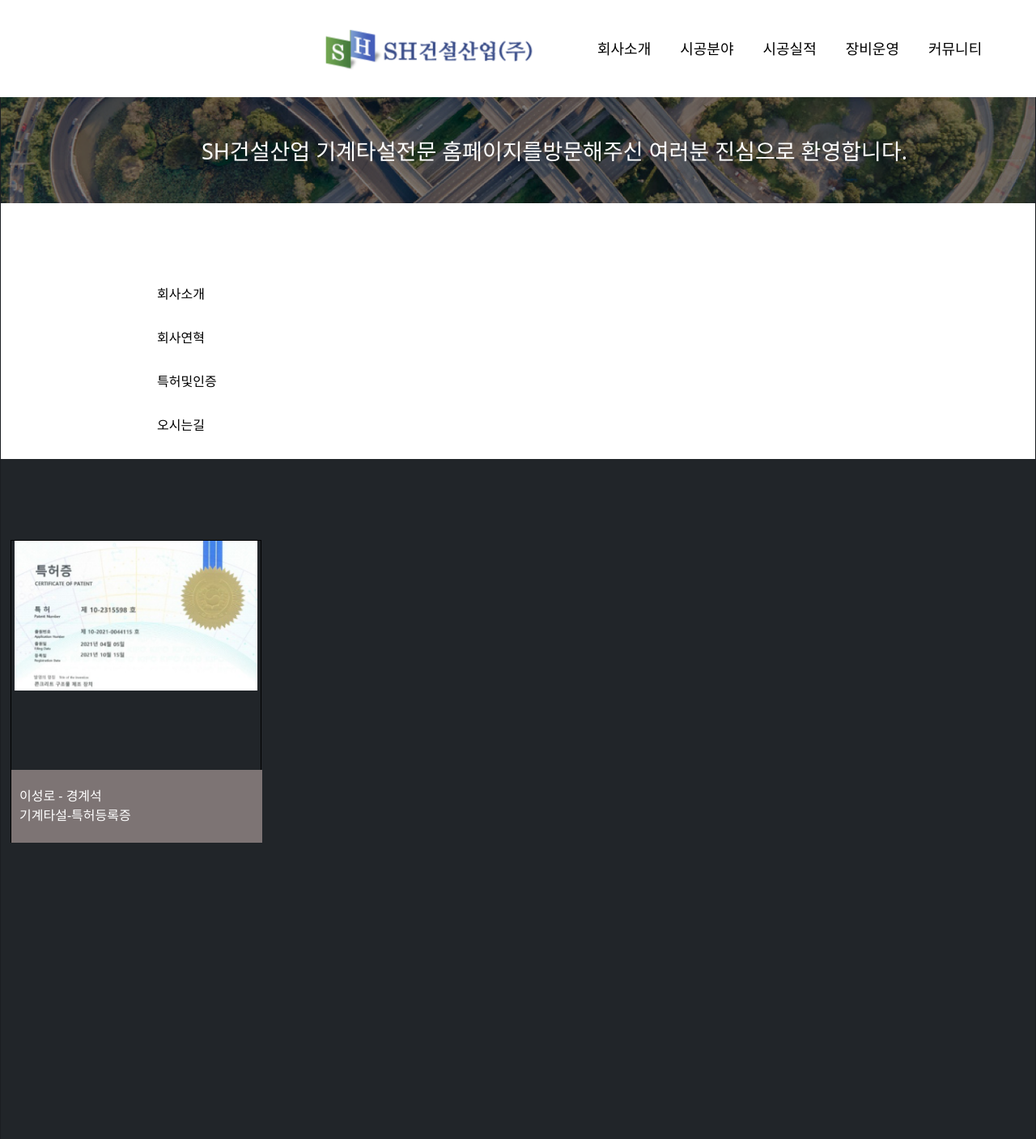
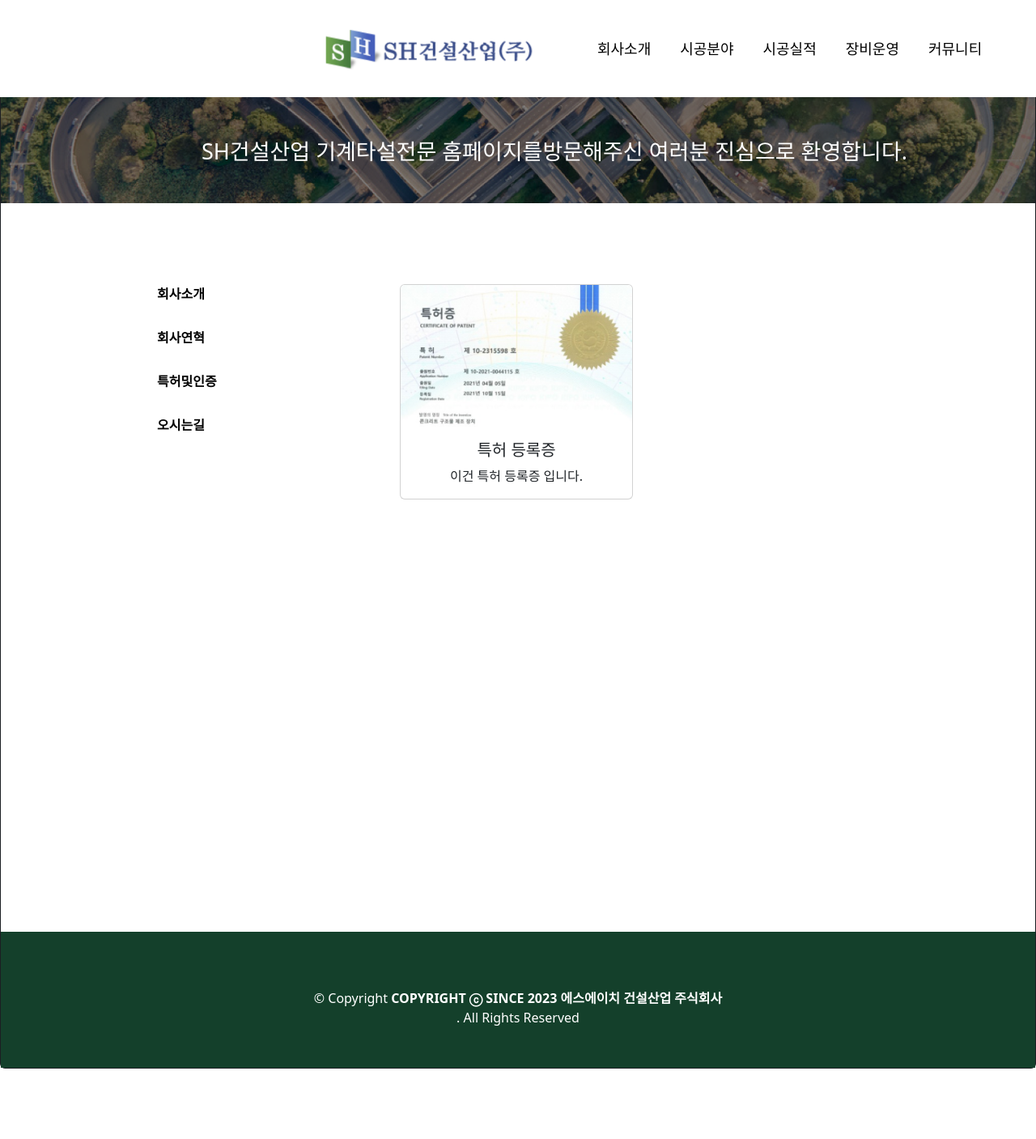
Before and after one commit to DrugCoding/SH_company_pjt, a Django app: page /companies/patent/ in a window 1280 px wide. Shown: the top 1407 px of the page at 81% size. After the commit the page ends 1320 px from the top, so only its background shows below. Run offline with Django 3.2, Linux system fonts and the light colour scheme.

Commit message:
chore: footer 오류 해결, css 코드 수정

```diff
--- a/companies/templates/companies/patent.html
+++ b/companies/templates/companies/patent.html
@@ -26,38 +26,45 @@
       <div class="row">
         <div class="col-sm-4">
           <div style="margin-top: 100px;">
-            <ul style=" list-style: none; margin-left: 80px; text-align: left;">
+              <ul style="  margin-left: 80px; text-align: left;">
                   <li style=" margin-bottom: 30px;">
-                <a style="font-weight: 400; color: #000; text-decoration: none;" href="./회사연혁.html">회사소개</a>
+                    <a style="position:relative; z-index: 3; font-weight: 700; color: #000; text-decoration: none;" href="{% url 'companies:greeting' %}">
+                      회사소개
+                    </a>
                   </li>
                   <li style=" margin-bottom: 30px;">
-                <a style="font-weight: 400; color: #000; text-decoration: none;" href="./회사연혁.html">회사연혁</a>
+                    <a style="position:relative; z-index: 3; font-weight: 700; color: #000; text-decoration: none;" href="{% url 'companies:history' %}">회사연혁</a>
                   </li>
-              <li style=" margin-bottom: 30px;">
-                <a style="font-weight: 400; color: #000; text-decoration: none;" href="./회사연혁.html">특허및인증</a>
+                  <li style="font-weight: 700; margin-bottom: 30px;">
+                    <a style="position:relative; z-index: 3; color: #000; text-decoration: none;" href="{% url 'companies:patent' %}">특허및인증</a>
                   </li>
-              <li style=" margin-bottom: 30px;">
-                <a style="font-weight: 400; color: #000; text-decoration: none;" href="./회사연혁.html">오시는길</a>
+                  <li style="font-weight: 700; margin-bottom: 30px;">
+                    <a style="position:relative; z-index: 3; color: #000; text-decoration: none;" href="{% url 'companies:come' %}">오시는길</a>
                   </li>
               </ul>
+          </div>
+        </div>
+
+        <!-- 세로선 -->
+
+
+        <div style="margin-bottom: 300px; color: #000; margin-top: 100px; height: 500px;" class="col-sm-8">
+          <div style="margin-left: 20px;">
+            <div class="container text-center">
+              <div class="row">
+                <div class="col order-last">
+                  <!-- 1 -->
+                  <div class="card" style="margin-bottom: 20px; width: 18rem;">
+                    <img src="{%static 'images/특허등록증.PNG'%}" class="card-img-top" alt="...">
+                    <div class="card-body">
+                      <h5 class="card-title">특허 등록증</h5>
+                      <p class="card-text">이건 특허 등록증 입니다.</p>
                     </div>
                   </div>
                 </div>
               </div>
             </div>
-
-  <div style="margin-top: 100px; margin-bottom: 500px; height: 500px;" class="col-sm-8">
-    <div class="container text-center">
-      <div class="row">
-        <div class="col">
-          <div style="box-sizing: border-box; width: 310px; height: 374px; border: 1px solid #000000;">
-            <img style="width: 300px;" src="{%static 'images/특허등록증.PNG'%}" alt="특허 등록증 사진입니다.">
-              <div style="position: absolute; width: 310px; height: 90px; margin-top: 97.8px; background-color: #7D7474;">
-                  <p style="text-align: left; color: #fff; margin-top: 20px; margin-left: 10px;">이성로 - 경계석 <br> 기계타설-특허등록증</p>
           </div>
-          </div>
-          <div class="col"></div>
-          <div class="col"></div>
         </div>
       </div>
     </div>
```
Also changed, not shown: companies/templates/companies/come.html (+16 -12 lines). Lines whose indentation alone changed are shown as unchanged.
